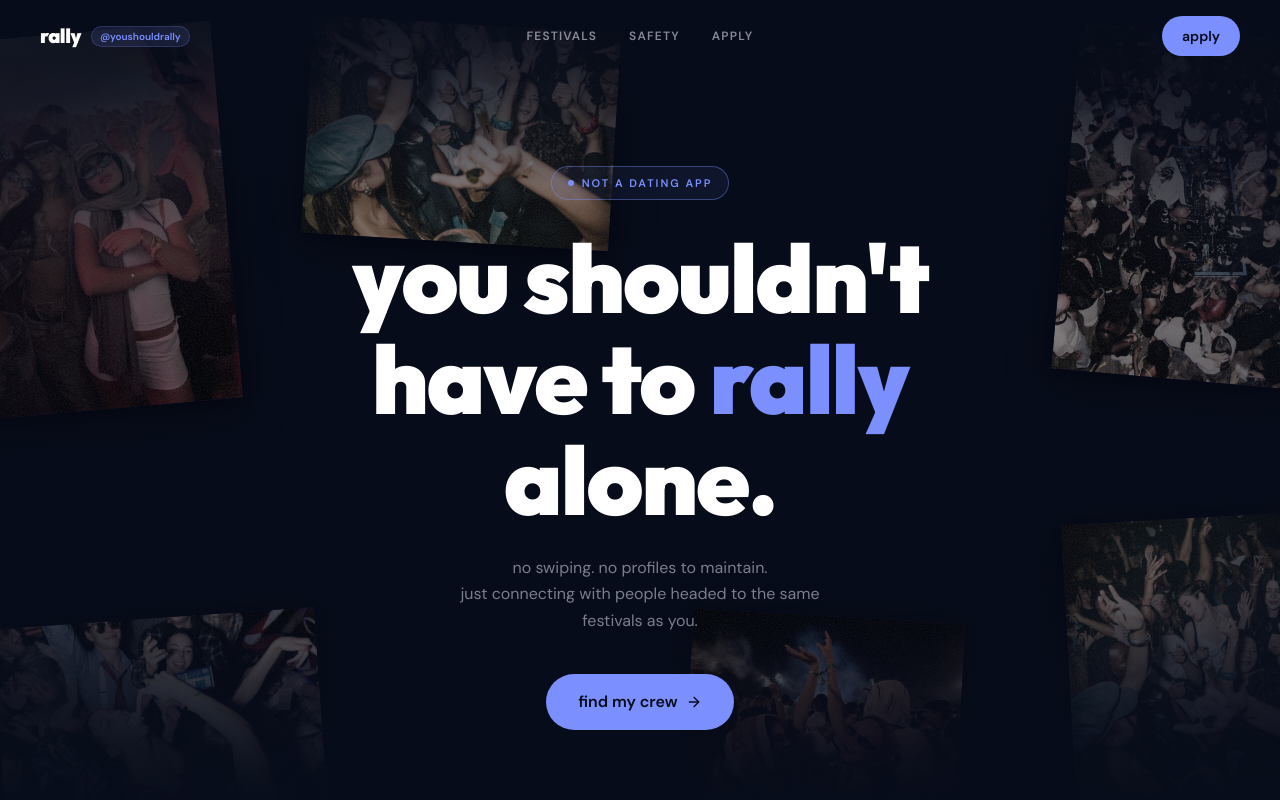
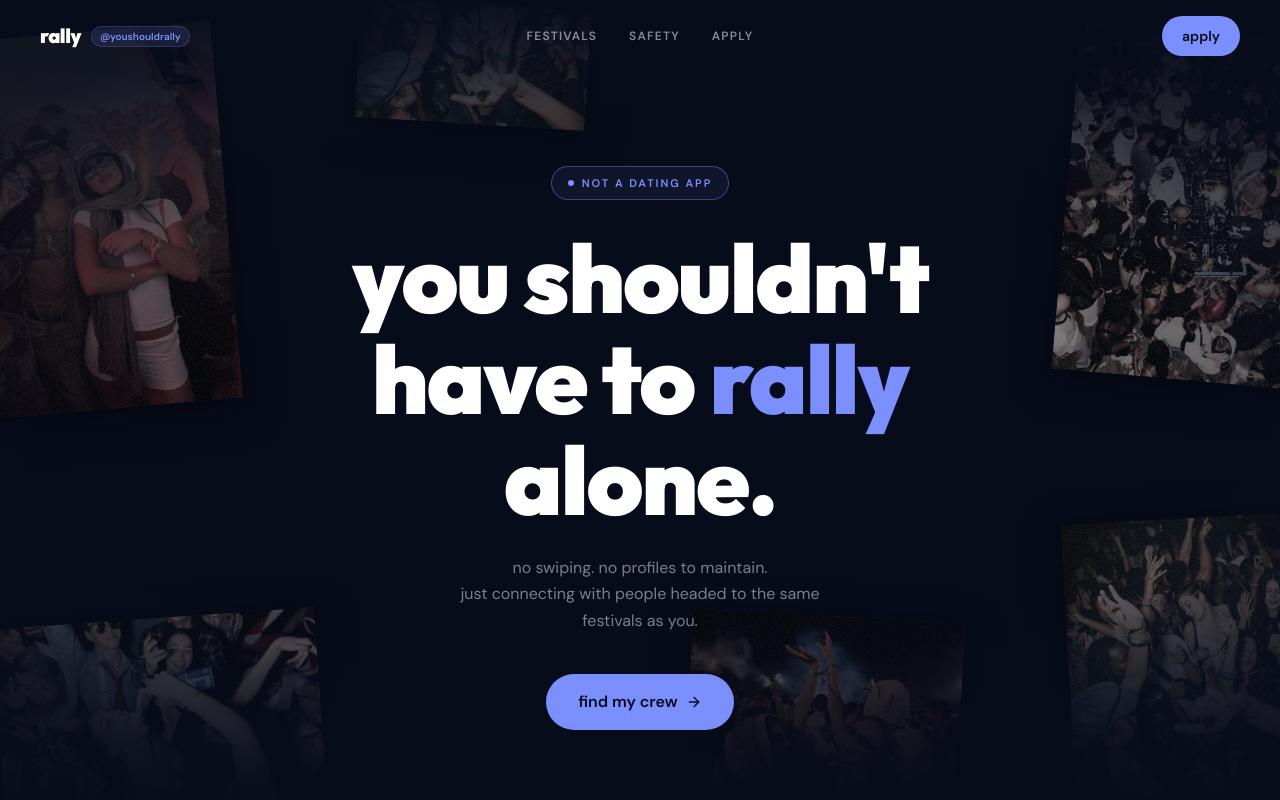
Before and after one commit to Maddymooree/rally, a React (Vite) app: page / in a window 1280 px wide. Shown: the top 800 px of the page. Built offline with nearby package versions, Linux system fonts and the light colour scheme.

Commit message:
Fix top-center hero photo colliding with the badge, shift it right
f2 was overlapping the "not a dating app" pill at essentially every
common desktop viewport (verified across widths 768-2560px) --
shrunk it and pulled its top offset up to clear the badge, and moved
it right per request.

```diff
--- a/src/app/components/GlobalStyles.tsx
+++ b/src/app/components/GlobalStyles.tsx
@@ -114,7 +114,7 @@ export function GlobalStyles() {
 
       /* ── frame positions: desktop ── */
       .f1 { top: 4%; left: -4%; width: clamp(165px,22vw,278px); height: clamp(225px,30vw,378px); transform: rotate(-5deg); z-index: 3; background: var(--secondary); }
-      .f2 { top: 3%; left: 24%; width: clamp(220px,26vw,308px); height: clamp(155px,17vw,218px); transform: rotate(3.5deg); z-index: 2; background: var(--card); }
+      .f2 { top: 0.5%; left: 28%; width: clamp(170px,20vw,230px); height: clamp(90px,10.5vw,120px); transform: rotate(3.5deg); z-index: 2; background: var(--card); }
       .f3 { top: 4%; right: -3%; width: clamp(185px,20vw,252px); height: clamp(255px,28vw,348px); transform: rotate(5deg); z-index: 3; background: var(--secondary); }
       .f4 { bottom: -5%; left: 0%; width: clamp(225px,27vw,322px); height: clamp(150px,18vw,222px); transform: rotate(-4deg); z-index: 3; background: var(--card); }
       .f5 { bottom: -2%; right: 25%; width: clamp(190px,24vw,272px); height: clamp(132px,16vw,200px); transform: rotate(3.2deg); z-index: 2; background: var(--secondary); }
```
